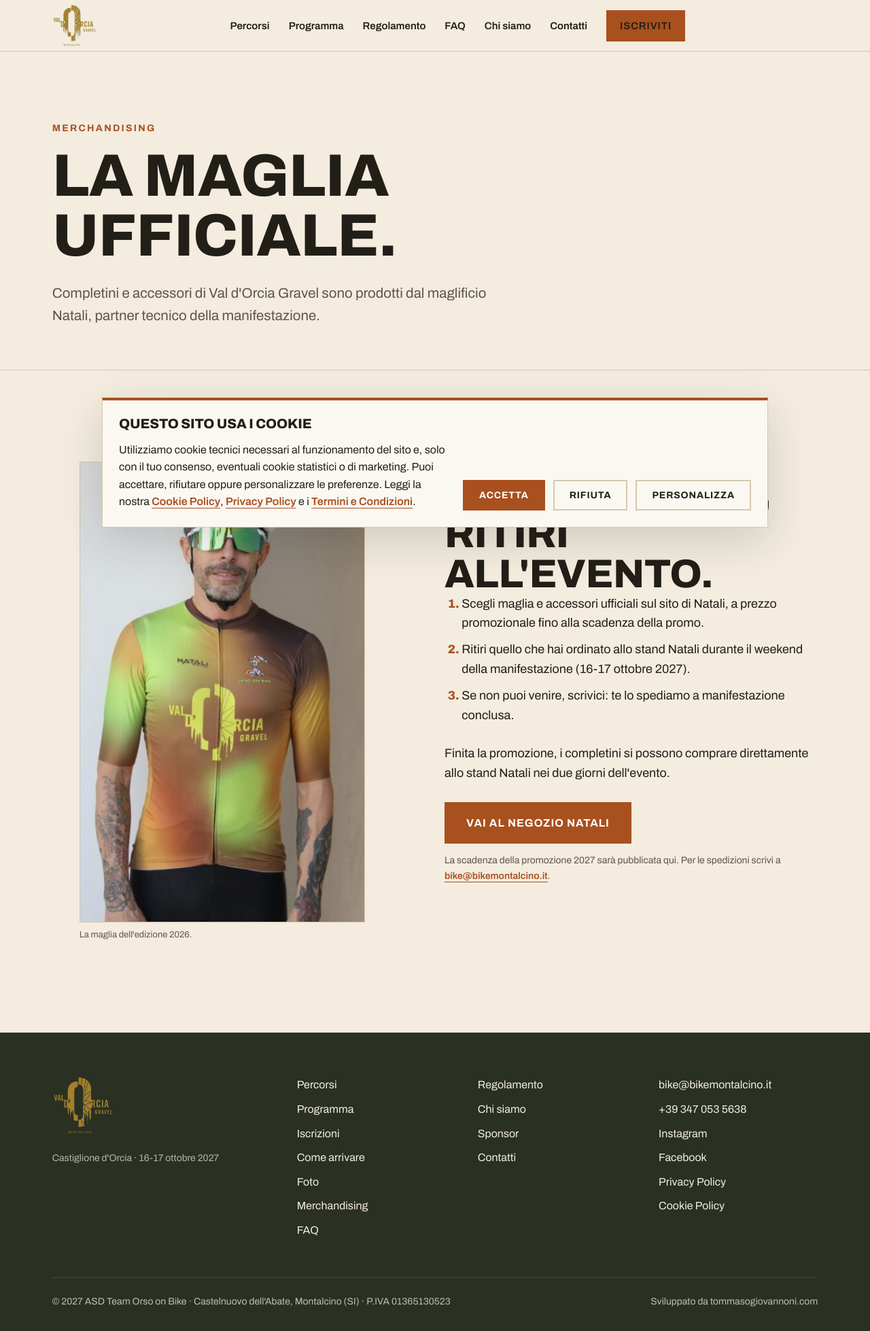
After one commit to osammot11/valdorcia, a Laravel app: page /merchandising in a window 1280 px wide. The commit adds this page. Shown: the whole page at 68% size. Run offline with Laravel 12, Linux system fonts and the light colour scheme.

Commit message:
Pagina merchandising con la maglia ufficiale Natali
Co-Authored-By: Claude Opus 5.5 <noreply@anthropic.com>

```diff
--- a/app/Http/Controllers/PageController.php
+++ b/app/Http/Controllers/PageController.php
@@ -30,6 +30,11 @@ class PageController extends Controller
             'view' => 'pages.cookie-policy',
             'title' => "Cookie Policy | Val d'Orcia Gravel",
             'description' => "Informativa sull'uso dei cookie del sito Val d'Orcia Gravel.",
+        ],
+        'merchandising' => [
+            'view' => 'pages.merchandising',
+            'title' => "Merchandising | Val d'Orcia Gravel",
+            'description' => "La maglia ufficiale di Val d'Orcia Gravel by Natali: ordina online e ritira allo stand durante la manifestazione.",
         ],
         'partnership' => [
             'view' => 'pages.partnership',
--- a/public/style.css
+++ b/public/style.css
@@ -667,3 +667,8 @@ section { padding: clamp(64px, 9vw, 120px) var(--gutter); }
     .logo-grid--supporters .logo-tile { height: 110px; }
     .logo-grid--supporters .logo-tile img { max-height: 80px; }
 }
+
+/* Merchandising */
+.merch { align-items: start; }
+.merch__photo img { width: 100%; max-width: 420px; height: auto; display: block; border: 1px solid var(--line); }
+.merch__photo figcaption { margin-top: 8px; font-size: 13px; color: var(--ink-soft); }
--- a/resources/views/layouts/app.blade.php
+++ b/resources/views/layouts/app.blade.php
@@ -35,7 +35,7 @@
     <link rel="preconnect" href="https://fonts.gstatic.com" crossorigin>
     <link href="https://fonts.googleapis.com/css2?family=Archivo:wdth,wght@62..125,400..900&display=swap" rel="stylesheet">
 
-    <link rel="stylesheet" href="/style.css?v=108">
+    <link rel="stylesheet" href="/style.css?v=109">
     @stack('head')
 </head>
 
--- /dev/null
+++ b/resources/views/pages/merchandising.blade.php
@@ -0,0 +1,36 @@
+@extends('layouts.app')
+
+@section('content')
+    <main>
+        <section class="page-head">
+            <div class="inner">
+                <span class="kicker">Merchandising</span>
+                <h1>La maglia ufficiale.</h1>
+                <p class="lead">Completini e accessori di {{ config('event.name') }} sono prodotti dal maglificio Natali, partner tecnico della manifestazione.</p>
+            </div>
+        </section>
+
+        <section>
+            <div class="inner grid-2 merch">
+                <figure class="merch__photo">
+                    <img src="/images/merch/maglia-natali-2026.jpg" alt="La maglia ufficiale 2026 di {{ config('event.name') }}, prodotta da Natali" width="431" height="698" loading="lazy">
+                    <figcaption>La maglia dell'edizione 2026.</figcaption>
+                </figure>
+                <div>
+                    <span class="kicker">Come funziona</span>
+                    <h2>Ordini online, ritiri all'evento.</h2>
+                    <ol class="steps-list">
+                        <li>Scegli maglia e accessori ufficiali sul sito di Natali, a prezzo promozionale fino alla scadenza della promo.</li>
+                        <li>Ritiri quello che hai ordinato allo stand Natali durante il weekend della manifestazione ({{ config('event.date_label') }}).</li>
+                        <li>Se non puoi venire, scrivici: te lo spediamo a manifestazione conclusa.</li>
+                    </ol>
+                    <p class="top-gap">Finita la promozione, i completini si possono comprare direttamente allo stand Natali nei due giorni dell'evento.</p>
+                    <p class="top-gap">
+                        <a class="btn" href="https://www.natalimaglificio.it/categoria-prodotto/val-di-orcia-gravel/" target="_blank" rel="noopener">Vai al negozio Natali</a>
+                    </p>
+                    <p class="small-print">La scadenza della promozione {{ config('event.edition_year') }} sarà pubblicata qui. Per le spedizioni scrivi a <a class="hyperlink" href="mailto:{{ config('event.email') }}">{{ config('event.email') }}</a>.</p>
+                </div>
+            </div>
+        </section>
+    </main>
+@endsection
--- a/resources/views/partials/footer.blade.php
+++ b/resources/views/partials/footer.blade.php
@@ -13,6 +13,7 @@
             <a href="/iscrizione">Iscrizioni</a>
             <a href="/come-arrivare">Come arrivare</a>
             <a href="/gallery">Foto</a>
+            <a href="/merchandising">Merchandising</a>
             <a href="/#faq">FAQ</a>
         </nav>
 
--- a/routes/web.php
+++ b/routes/web.php
@@ -98,4 +98,4 @@ Route::redirect('/sponsor', '/partnership', 301);
 
 Route::get('/', [PageController::class, 'show'])->name('home');
 Route::get('/{slug}', [PageController::class, 'show'])
-    ->where('slug', 'programma|chi-siamo|faq|come-arrivare|contattaci|contatti|cookie-policy|gallery|partnership|percorsi|privacy-policy|regolamento|styleguide|termini-condizioni|come-arrivare\.php|contattaci\.php|contatti\.php|cookie-policy\.php|gallery\.php|partnership\.php|percorsi\.php|privacy-policy\.php|regolamento\.php|styleguide\.php|termini-condizioni\.php');
+    ->where('slug', 'programma|chi-siamo|faq|come-arrivare|contattaci|contatti|cookie-policy|gallery|merchandising|partnership|percorsi|privacy-policy|regolamento|styleguide|termini-condizioni|come-arrivare\.php|contattaci\.php|contatti\.php|cookie-policy\.php|gallery\.php|partnership\.php|percorsi\.php|privacy-policy\.php|regolamento\.php|styleguide\.php|termini-condizioni\.php');
```
Also changed, not shown: public/images/merch/maglia-natali-2026.jpg (added).
